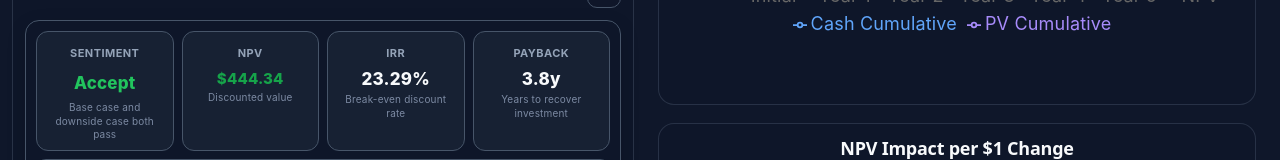
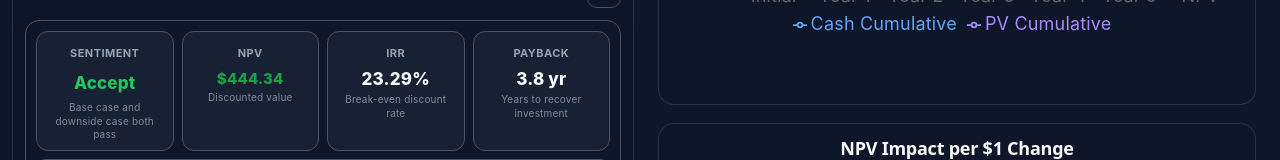
Before and after one commit to armstrma/npv-calculator, a React (Vite) app: page / in a window 1280 px wide. Shown: the part 1348-1508 px from the top of the page. Built offline with nearby package versions, Linux system fonts and the light colour scheme.

Commit message:
Add periods selector and dynamic period labels

```diff
--- a/src/App.jsx
+++ b/src/App.jsx
@@ -86,7 +86,21 @@ const formatMobileNpv = (value, currency = '$') => {
 
 const formatMobileIrr = (value) => `${Math.round(Number(value) || 0)}%`;
 
-const formatPaybackDisplay = (value) => (typeof value === 'number' ? `${value.toFixed(1)}y` : value);
+const PERIOD_OPTIONS = {
+  months: { label: 'Months', singular: 'Month', short: 'mo' },
+  quarters: { label: 'Quarters', singular: 'Quarter', short: 'qtr' },
+  years: { label: 'Years', singular: 'Year', short: 'yr' },
+};
+
+const getPeriodMeta = (periodMode) => PERIOD_OPTIONS[periodMode] || PERIOD_OPTIONS.years;
+
+const getPeriodLabel = (periodMode, count) => `${getPeriodMeta(periodMode).singular} ${count}`;
+
+const getPeriodCollectionLabel = (periodMode) => getPeriodMeta(periodMode).label;
+
+const getAddPeriodLabel = (periodMode, isDesktopViewport) => `${isDesktopViewport ? 'Click' : 'Tap'} here to add another ${getPeriodMeta(periodMode).singular.toLowerCase()}`;
+
+const formatPaybackDisplay = (value, periodMode = 'years') => (typeof value === 'number' ? `${value.toFixed(1)} ${getPeriodMeta(periodMode).short}` : value);
 
 const getSliderBounds = (values, { minBase = -5000, maxBase = 10000 } = {}) => {
   const numericValues = values.map((value) => Number(value)).filter((value) => Number.isFinite(value));
@@ -472,6 +486,7 @@ const QuickViewCharts = ({
   payback,
   breakEvenCashflowUpliftPct,
   maxInitialAtNpvZero,
+  periodMode,
 }) => {
   const [activeChart, setActiveChart] = useState('npv');
   const [activeAnalysisCard, setActiveAnalysisCard] = useState('viability');
@@ -696,6 +711,8 @@ const QuickViewVariablePanel = ({
   currency,
   irr,
   payback,
+  periodMode,
+  isDesktopViewport,
   initialInput,
   setInitialInput,
   initial,
@@ -726,7 +743,7 @@ const QuickViewVariablePanel = ({
       <span className={`quick-view-sentiment-word sentiment-${sentiment.tone}`}>{sentiment.label}</span>
       <span>NPV <strong style={{ color: npvColor }}>{formatMobileNpv(npv, currency)}</strong></span>
       <span>IRR <strong>{formatMobileIrr(irr)}</strong></span>
-      <span>Payback <strong>{formatPaybackDisplay(payback)}</strong></span>
+      <span>Payback <strong>{formatPaybackDisplay(payback, periodMode)}</strong></span>
     </div>
     <div className="quick-view-row">
       <div className="quick-view-row-top quick-view-row-top-static">
@@ -796,7 +813,7 @@ const QuickViewVariablePanel = ({
     {cashflows.map((cf, index) => (
       <div key={index} className="quick-view-row quick-view-row-compact">
         <div className="quick-view-row-top">
-          <span>{`Year ${index + 1}`}</span>
+          <span>{getPeriodLabel(periodMode, index + 1)}</span>
           <span>{currency}</span>
           <input
             type="text"
@@ -840,7 +857,7 @@ const QuickViewVariablePanel = ({
       </div>
     ))}
     <button type="button" className="quick-view-add-space" onClick={addQuickViewYear}>
-      Tap here to add another year
+      {getAddPeriodLabel(periodMode, isDesktopViewport)}
     </button>
   </div>
 );
@@ -850,6 +867,7 @@ const App = () => {
   const [discount, setDiscount] = useState(10);
   const [cashflows, setCashflows] = useState([200, 300, 400, 500, 600]);
   const [currency, setCurrency] = useState('$');
+  const [periodMode, setPeriodMode] = useState('years');
   const [showSensitivity, setShowSensitivity] = useState(true);
   const [sensitivityPercent, setSensitivityPercent] = useState(10);
   const [showHurdleRate, setShowHurdleRate] = useState(false);
@@ -1611,6 +1629,17 @@ const App = () => {
                   </select>
                 </label>
                 <label className="mobile-topbar-menu-item mobile-topbar-menu-item-select">
+                  <span>Periods</span>
+                  <select value={periodMode} onChange={(e) => {
+                    setPeriodMode(e.target.value);
+                    setShowQuickViewMenu(false);
+                  }}>
+                    <option value="months">Months</option>
+                    <option value="quarters">Quarters</option>
+                    <option value="years">Years</option>
+                  </select>
+                </label>
+                <label className="mobile-topbar-menu-item mobile-topbar-menu-item-select">
                   <span>Sensitivity</span>
                   <select value={showSensitivity ? String(sensitivityPercent) : '10'} onChange={(e) => {
                     setShowSensitivity(true);
```
